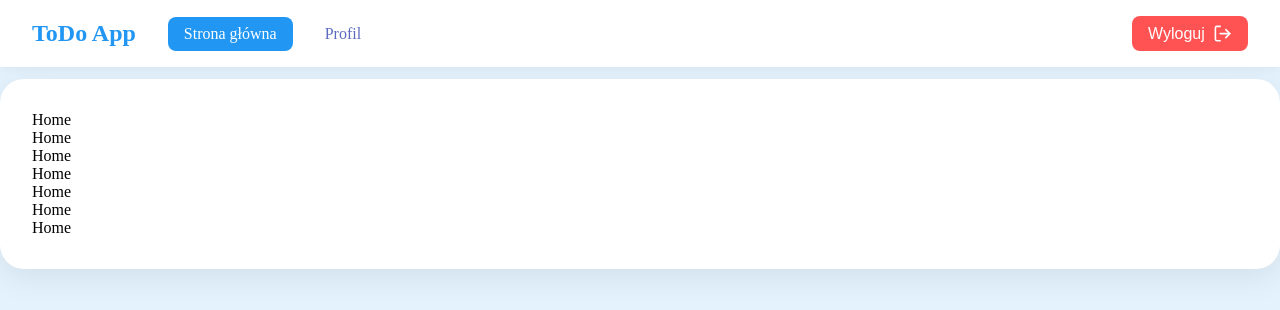
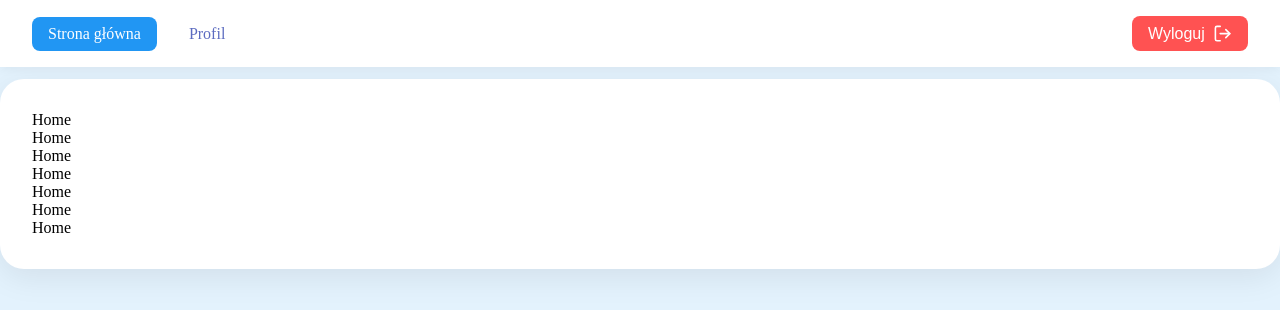
Before and after one commit to Benonki/ToDo-app, a React (Vite) app in the folder Frontend/: page / in a window 1280 px wide. Shown: the top 310 px of the page. Built offline with nearby package versions, Linux system fonts and the light colour scheme.

Commit message:
Removed unnecessary link to the main page

```diff
--- a/Frontend/src/layout.css
+++ b/Frontend/src/layout.css
@@ -22,20 +22,6 @@
     top: 0;
     z-index: 1000;
     gap: 2rem;
-}
-
-.nav-brand a {
-    font-size: 1.5rem;
-    font-weight: bold;
-    text-decoration: none;
-    color: #2196f3;
-    transition: opacity 0.3s ease;
-    white-space: nowrap;
-}
-
-.nav-brand a:hover {
-    opacity: 0.8;
-    color: #1976d2;
 }
 
 .nav-menu {
--- a/Frontend/src/layout.jsx
+++ b/Frontend/src/layout.jsx
@@ -19,9 +19,6 @@ const Layout = () => {
     return (
         <div className="layout">
             <nav className="navbar">
-                <div className="nav-brand">
-                    <Link to="/">ToDo App</Link>
-                </div>
                 <ul className="nav-menu">
                     <li className="nav-item">
                         <Link to="/" className={`nav-link ${isActive("/")}`}>
```
